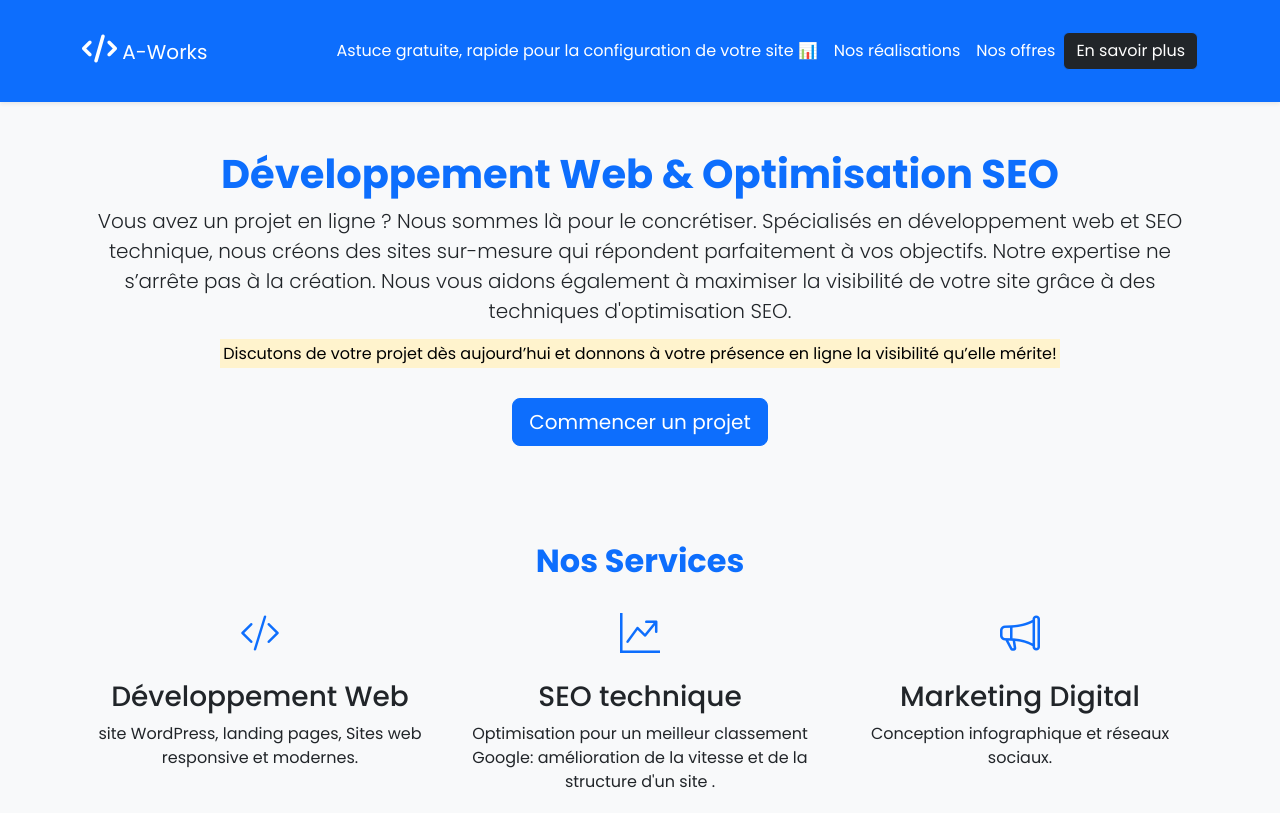
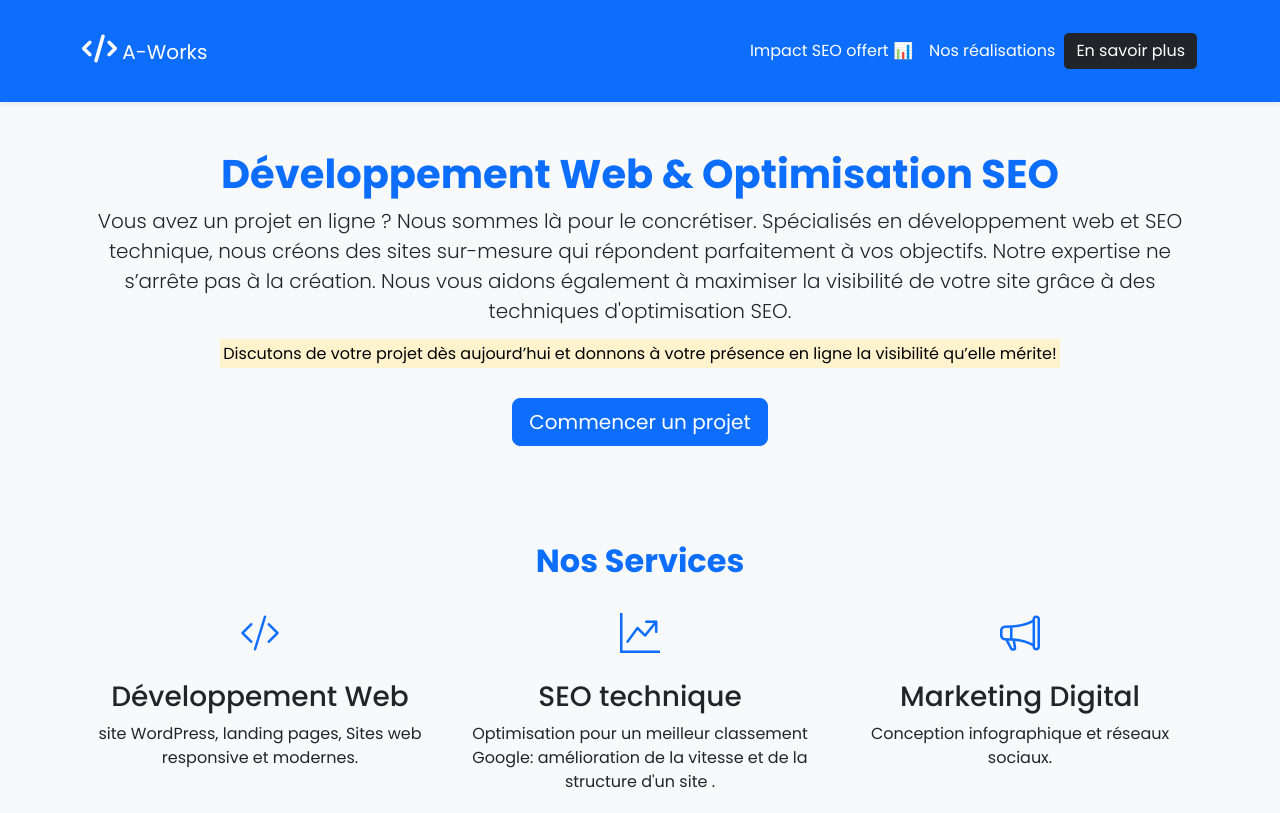
Before and after one commit to Abdoul332/a-works, a plain HTML site: page index.html in a window 1280 px wide. Shown: the top 813 px of the page. Drawn offline with nearby package versions, Linux system fonts and the light colour scheme.

Commit message:
Mise à jour des liens dans la navigation pour améliorer la clarté et l'impact SEO

```diff
--- a/index.html
+++ b/index.html
@@ -52,9 +52,9 @@
           <div class="collapse navbar-collapse" id="navbarNav">
               <ul class="navbar-nav ms-auto align-items-center py-3">
                 <li class="nav-item"><a class="nav-link text-white" href="Rapport.html" aria-label="Rapport Technique SEO - A-Works
-                  Audit rapide et configuration du site">Astuce gratuite, rapide pour la configuration de votre site 📊</a></li>
+                  Audit rapide et configuration du site">Impact SEO offert 📊</a></li>
                 <li class="nav-item"><a class="nav-link text-white" href="Untitled2.html" aria-label="voir nos réalisations">Nos réalisations</a></li>
-                  <li class="nav-item"><a class="nav-link text-white" href="#h4" aria-label="Voir nos offres">Nos offres</a></li>
+
                   <li class="nav-item">
                   <a href="https://www.upwork.com/freelancers/~019b37056d42cfbd4a?p=1884282142477860864" aria-label="Mon profil sur upwork" class="btn btn-primary bg-dark">En savoir plus</a>
                   </li>
```
